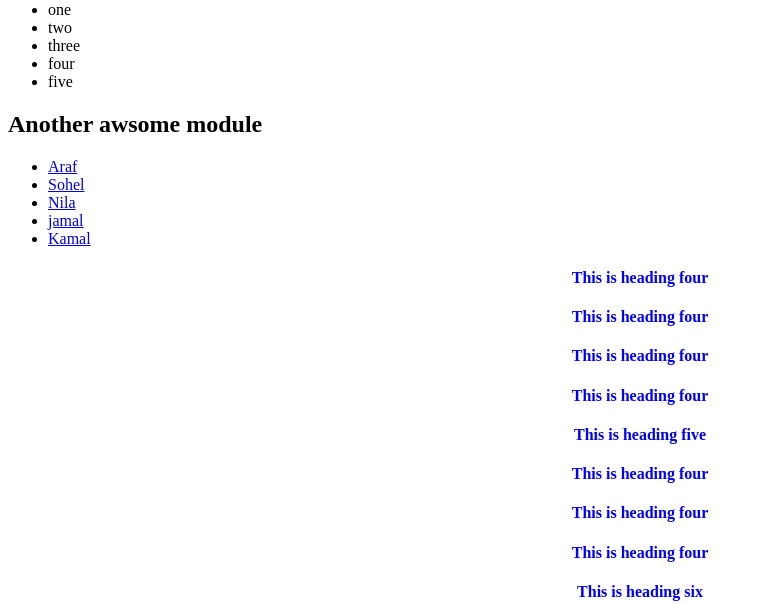
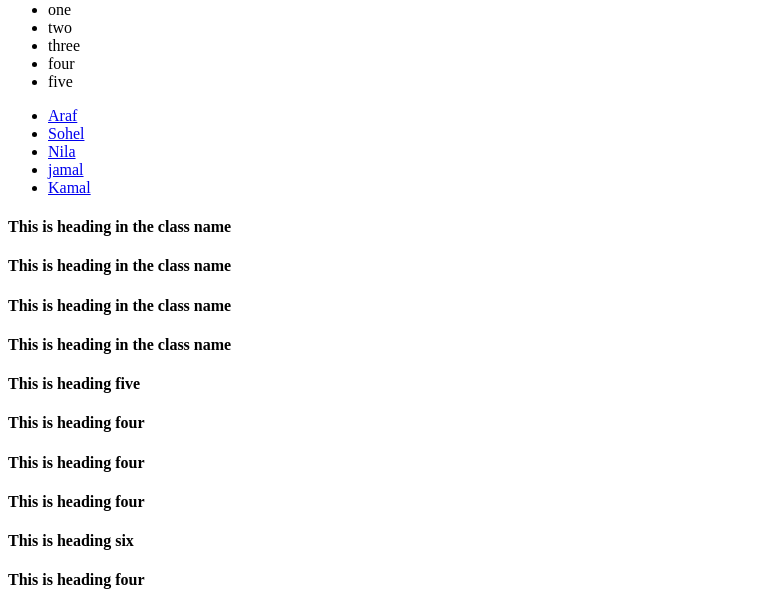
Before and after one commit to sohel5G/JS-Relation-DOM, a plain HTML site: page index.html in a window 1280 px wide. Shown: the part 196-800 px from the top of the page, without its empty margins (0-763 px from the left). Drawn offline with Linux system fonts and the light colour scheme.

Commit message:
Doing notes all code

```diff
--- a/index.html
+++ b/index.html
@@ -21,8 +21,8 @@
             <li>five</li>
         </ul>
     </section>
-    <main>
-        <h2>Another awsome module</h2>
+
+    <main id="main" class="lies">
         <ul>
             <li><a href="#">Araf</a></li>
             <li><a href="#">Sohel</a></li>
@@ -33,10 +33,10 @@
     </main>
 
     <section class="class-name">
-        <h4>This is heading four</h4>
-        <h4>This is heading four</h4>
-        <h4>This is heading four</h4>
-        <h4>This is heading four</h4>
+        <h4>This is heading in the class name</h4>
+        <h4>This is heading in the class name</h4>
+        <h4>This is heading in the class name</h4>
+        <h4>This is heading in the class name</h4>
     </section>
 
     <section class="class-name">
@@ -58,5 +58,6 @@
     </footer>
 
     <script src="./js/dom.js"></script>
+    <script src="./js/new.js"></script>
 </body>
 </html>
--- a/js/dom.js
+++ b/js/dom.js
@@ -70,8 +70,12 @@
 
 
 
-let getAllClassH1 = document.querySelectorAll('.class-name h4');
-for(let x of getAllClassH1){
-    x.style.color='blue';
-    x.style.textAlign='center';
-}
+// let getAllClassH1 = document.querySelectorAll('.class-name h4');
+// for(let x of getAllClassH1){
+//     x.style.color='blue';
+//     x.style.textAlign='center';
+// }
+
+
+
+// let addMyClass = document.getElementById('main').style.backgroundColor='yellow';
--- /dev/null
+++ b/js/new.js
@@ -0,0 +1,23 @@
+
+// console.log( document.getElementById('section_id').style.backgroundColor='yellow' );
+// console.log( document.getElementById('section_id').style.padding='50px' );
+
+
+// let allClasss = document.getElementsByClassName('class-name')
+// for(let singleClass of allClasss){
+//     singleClass.style.color='red';
+//     singleClass.style.backgroundColor='gray';
+// }
+
+
+
+// console.log(  document.querySelector('#main li')  );
+// let allLi = document.querySelectorAll('.lies ul li');
+// for( let li of allLi ){
+//     console.log( li.innerHTML );
+// }
+
+
+let getAttr = document.getElementById( 'main' );
+console.log( getAttr.getAttribute('class') );
+console.log( getAttr.setAttribute( 'title', 'Hello World' ) )
```
Also changed, not shown: note.txt.
